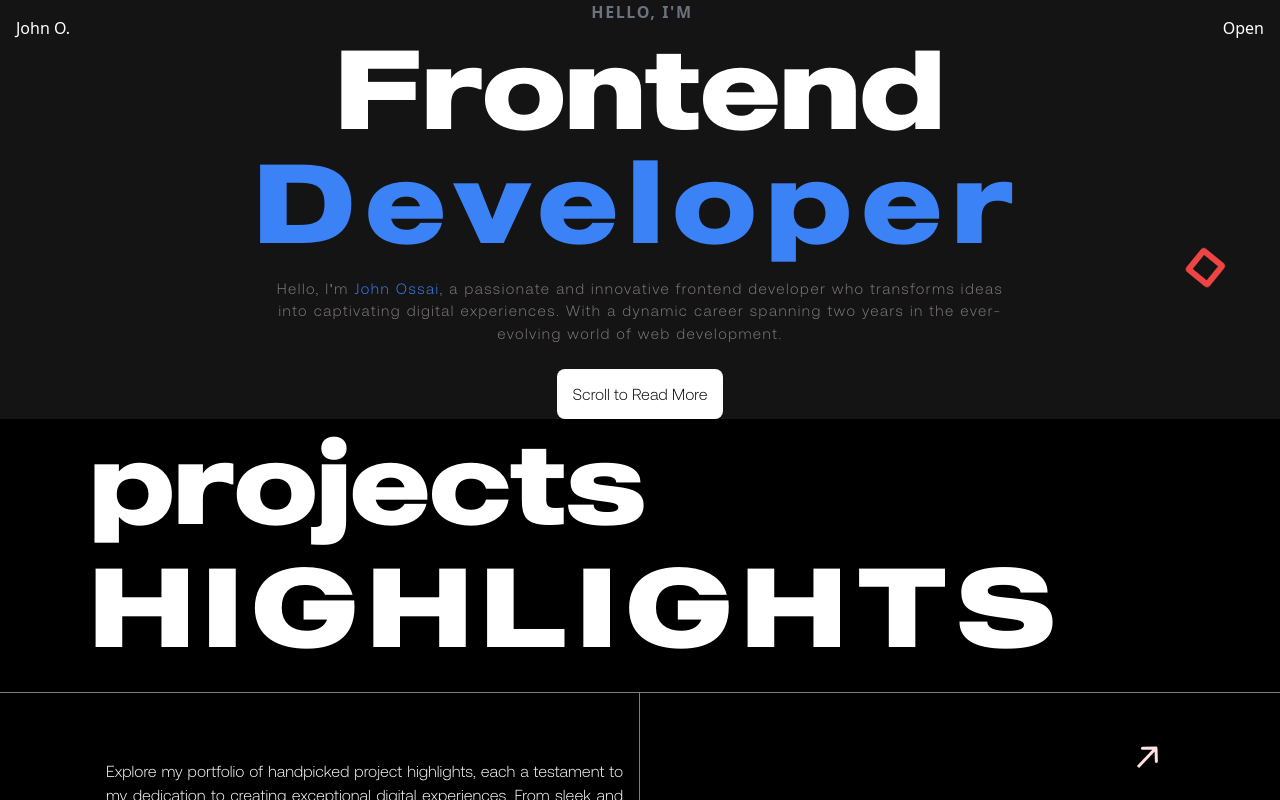
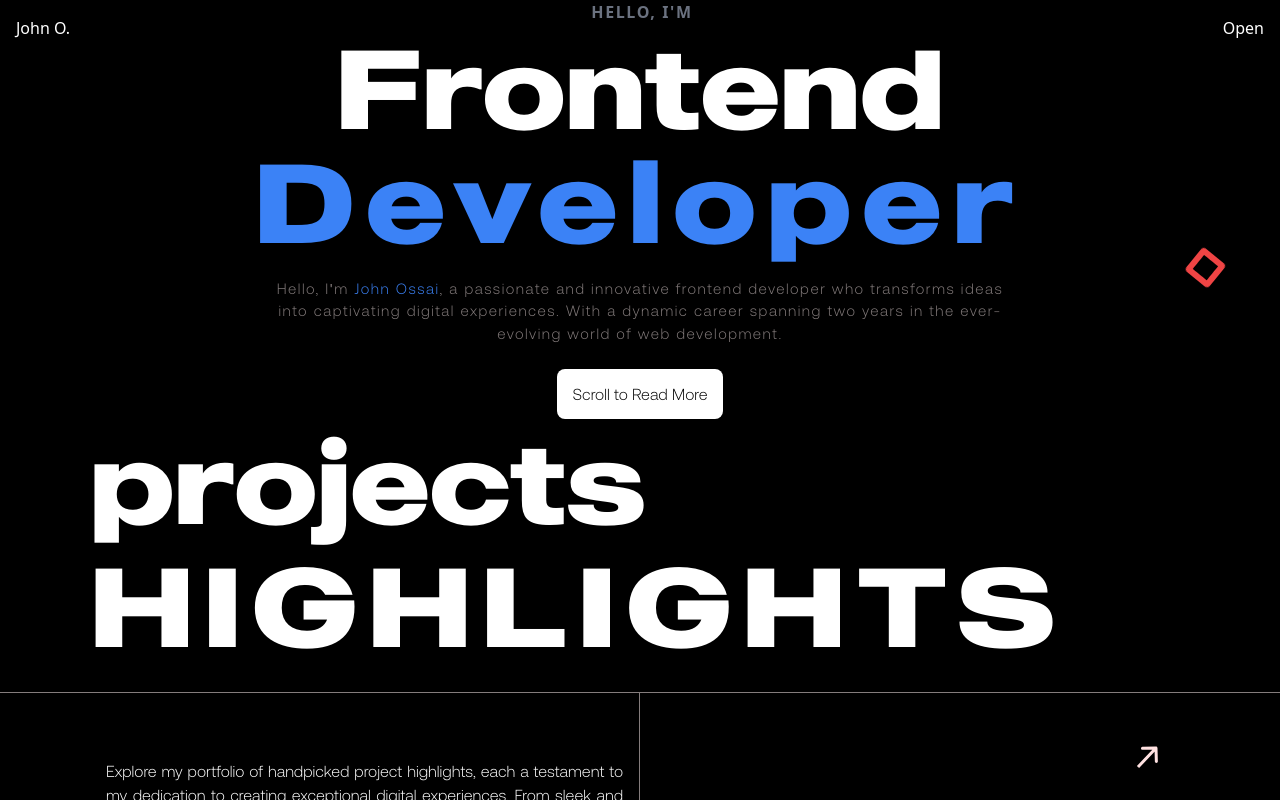
Before and after one commit to JohnnnGreat/next-js-portfolio-john, a Next.js app: page / in a window 1280 px wide. Shown: the top 800 px of the page. Built offline with nearby package versions, Linux system fonts and the light colour scheme.

Commit message:
This is a new commit

```diff
--- a/src/pages/index.js
+++ b/src/pages/index.js
@@ -9,7 +9,7 @@ import { motion } from "framer-motion";
 export default function Home() {
   return (
     <>
-      <section className="sm:w-full bg-primary_bg_clr py-[5rem] md:py-[0rem] h-[100vh] md:h-full md:p-[4rem] w-[100%] overflow-hidden text-white flex items-center relative">
+      <section className="sm:w-full bg-black py-[5rem] md:py-[0rem] h-[100vh] md:h-full md:p-[4rem] w-[100%] overflow-hidden text-white flex items-center relative">
         <div className="max-w-[1100px] w-full mx-auto p-[1rem] md:p-[0rem]">
           <h1 className="uppercase text-[16px] text-center text-gray-500  pl-[4px]  font-[600] tracking-widest">
             Hello, I&apos;m
```
